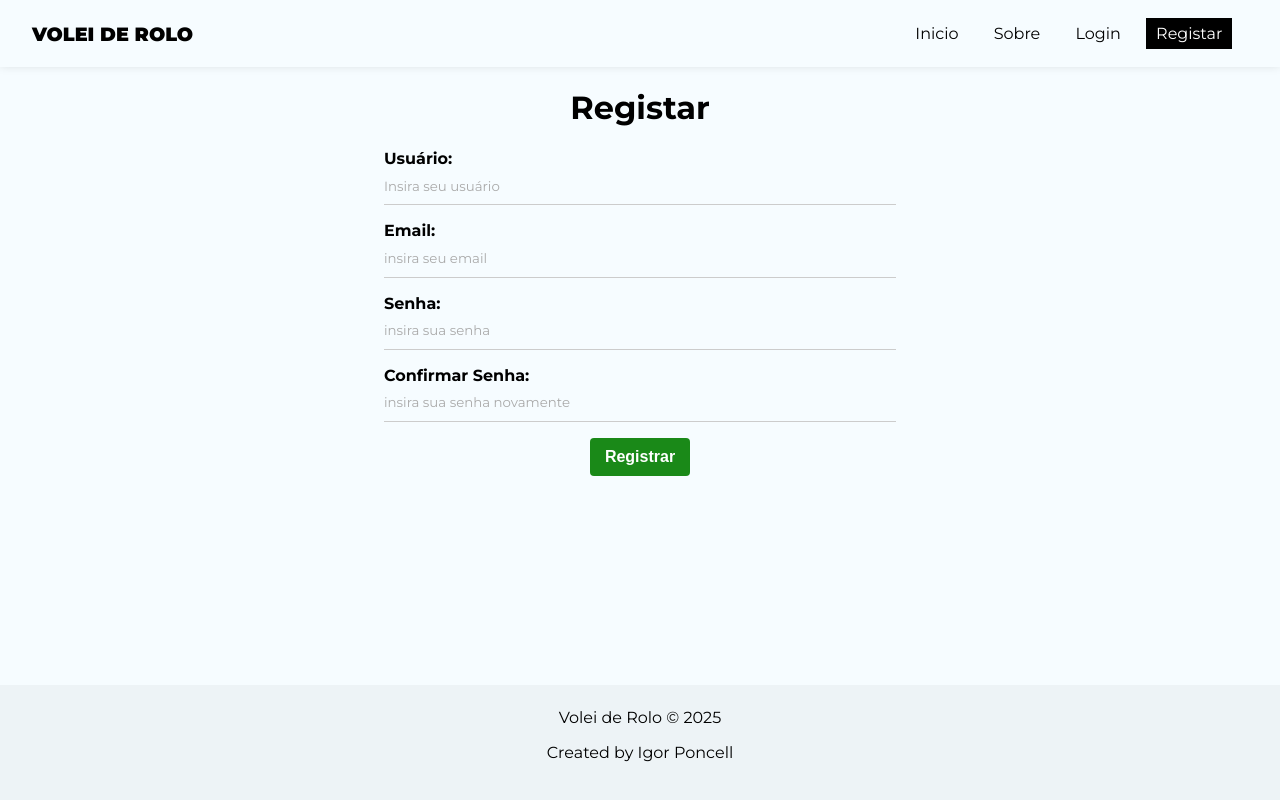
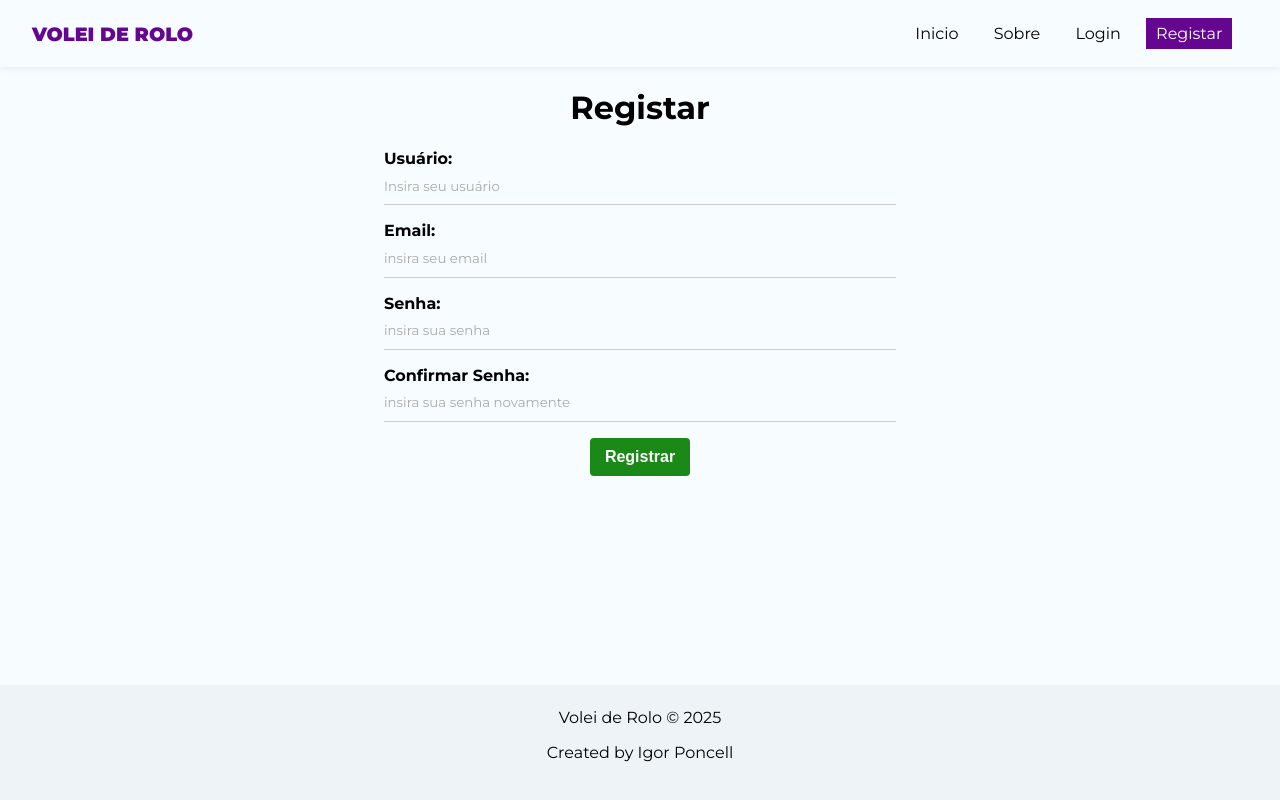
Before and after one commit to igorponcell/VoleiDeRolo, a React (Create React App) app: page /register in a window 1280 px wide. Built offline with nearby package versions, Linux system fonts and the light colour scheme.

Commit message:
minor navBar changes

```diff
--- a/src/components/NavBar/NavBar.module.css
+++ b/src/components/NavBar/NavBar.module.css
@@ -12,6 +12,7 @@
 }
 
 .brand span {
+    color: #650691;
     font-weight: 900;
     text-transform: uppercase;
 }
@@ -30,6 +31,6 @@
 }
 
 .active {
-    background-color: #000;
+    background-color: #650691;
     color: #fff;
 }
--- a/src/index.css
+++ b/src/index.css
@@ -19,7 +19,7 @@ a,
 nav button {
   background-color: transparent;
   border: none;
-  color: #000;
+  color: #65049c;
   cursor: pointer;
   font-family: "Montserrat", sans-serif;
   font-size: 1em;
--- a/src/pages/Register/Register.js
+++ b/src/pages/Register/Register.js
@@ -1,5 +1,6 @@
 import styles from './Register.module.css';
-import { useState, useEffect } from 'react';
+import { useState } from 'react';
+
 const Register = () => {
   const [username, setUsername] = useState('');
   const [email, setEmail] = useState('');
```
